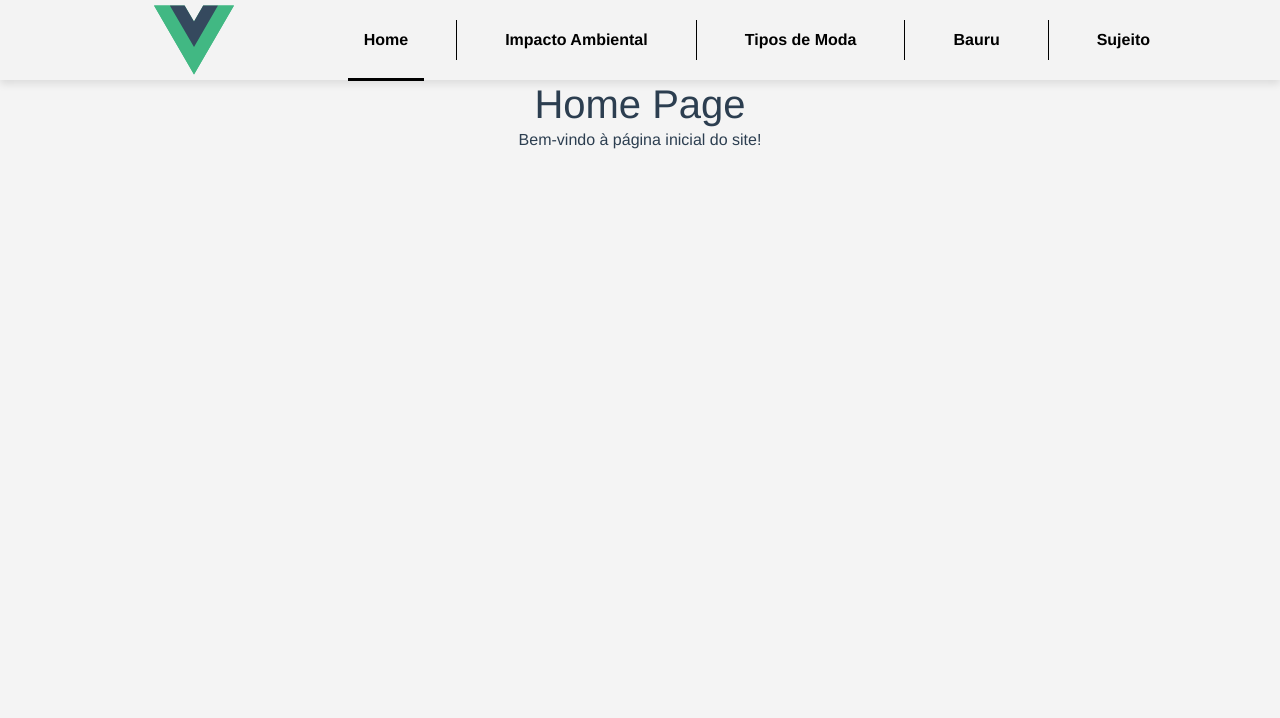
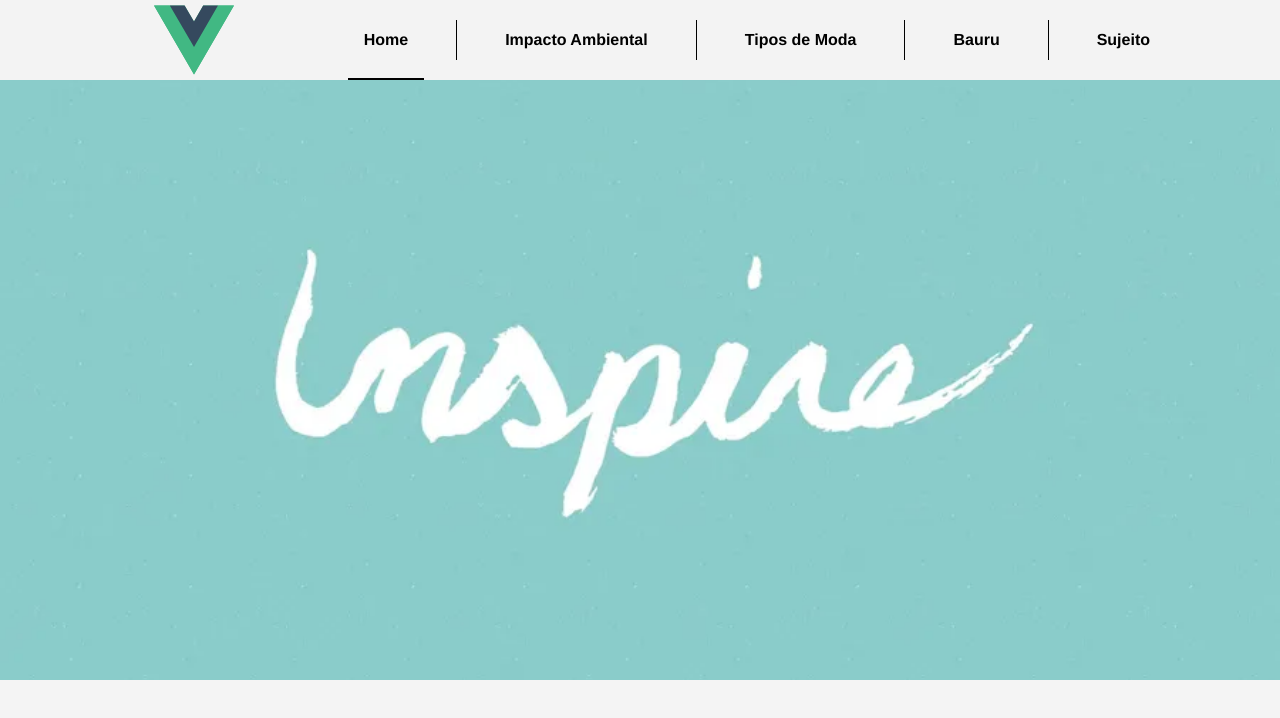
Before and after one commit to moda-circular-bauru/moda-circular-bauru, a Vue app: page / in a window 1280 px wide. Shown: the top 718 px of the page. Built offline with nearby package versions, Linux system fonts and the light colour scheme.

Commit message:
:sparkles: feat: banner added on home

```diff
--- a/src/views/HomeView.vue
+++ b/src/views/HomeView.vue
@@ -1,12 +1,18 @@
 <template>
-    <div>
-      <h1>Home Page</h1>
-      <p>Bem-vindo à página inicial do site!</p>
-    </div>
+    <BannerComponent banner="/images/banner_desktop.webp" />
 </template>
 
 <script>
+	import BannerComponent from '@/components/BannerComponent.vue';
+
 	export default {
 		name: 'HomeView',
+		components: {
+			BannerComponent,
+		}
     };
 </script>
+
+<style scoped>
+
+</style>
```
Also changed, not shown: public/images/banner_desktop.webp (added). Lines whose indentation alone changed are shown as unchanged.
